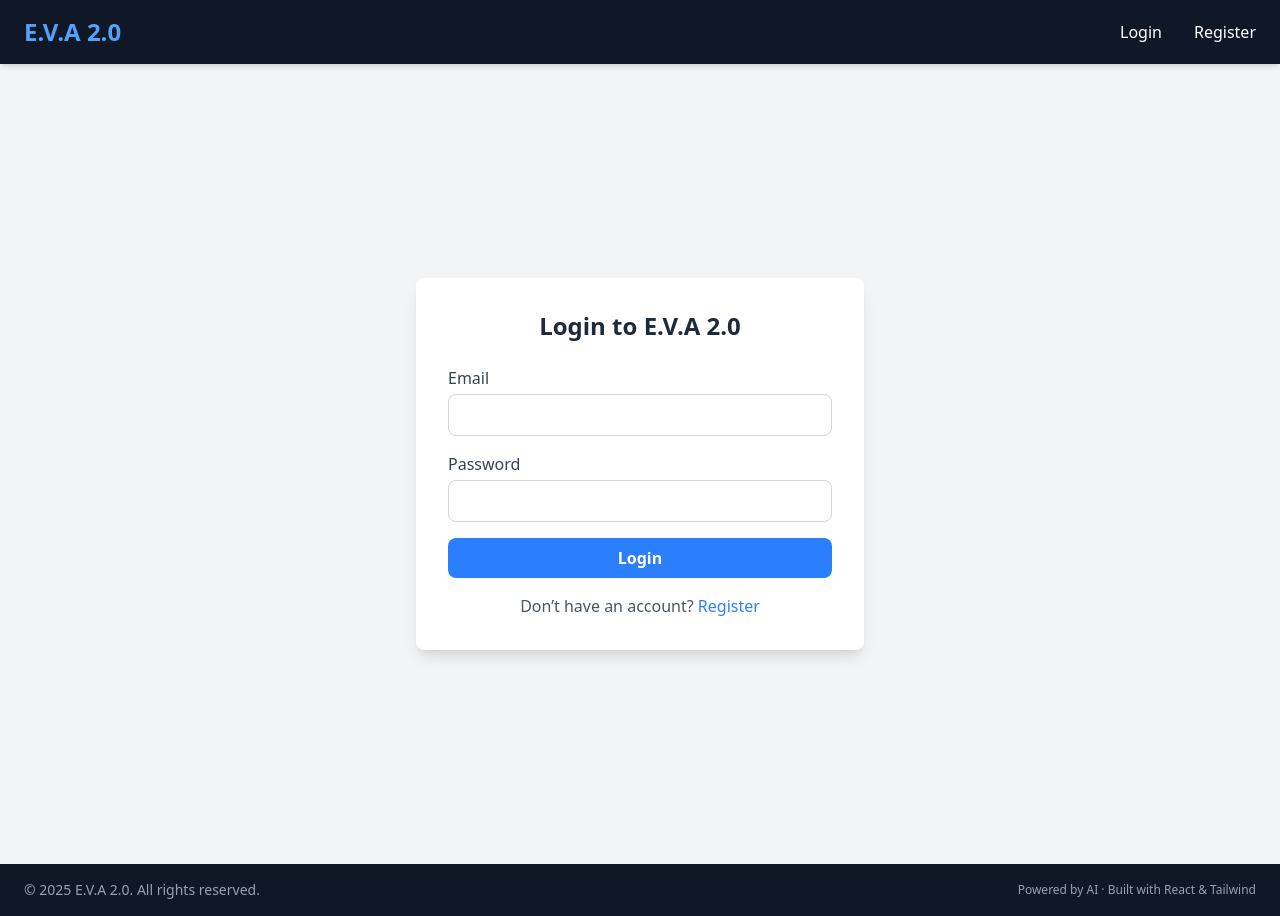
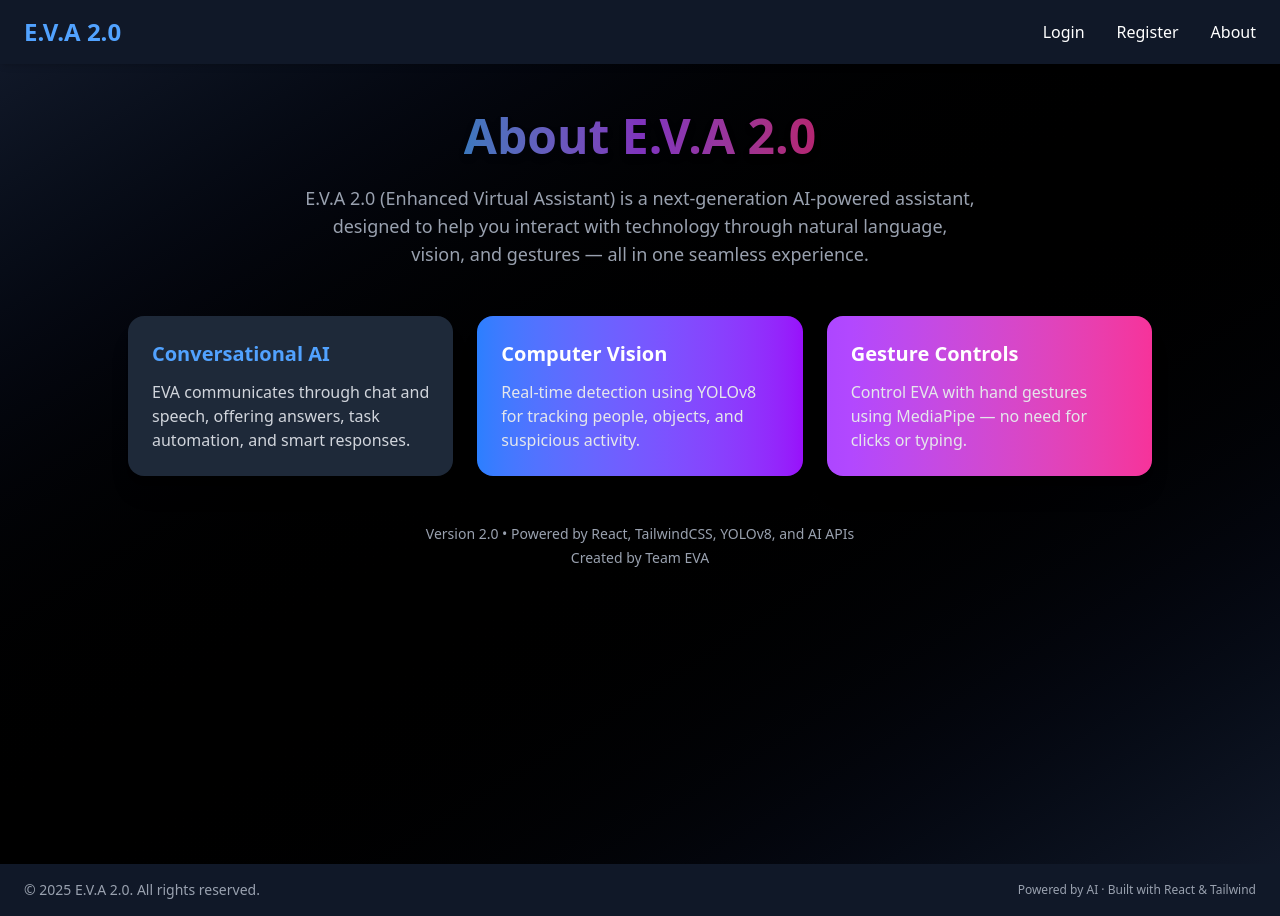
Before and after one commit to dhruvkajla0001/E.V.A_nxt_gen-Enhanced-Virtual-Assistant, a React (Vite) app in the folder eva-2.0/client/project/: page /about in a window 1280 px wide. Before the commit this address led to /login. Built offline with nearby package versions, Linux system fonts and the light colour scheme.

Commit message:
about_addded

```diff
--- a/eva-2.0/client/project/src/App.jsx
+++ b/eva-2.0/client/project/src/App.jsx
@@ -6,6 +6,7 @@ import Register from "./pages/Register";
 import Dashboard from "./pages/Dashboard";
 import Assistant from "./pages/Assistant";
 import Profile from "./pages/Profile";
+import About from "./pages/About";   // <-- Added About Page
 import ProtectedRoute from "./components/Protectedroutes";
 
 function App() {
@@ -21,6 +22,7 @@ function App() {
             {/* Public Routes */}
             <Route path="/login" element={<Login />} />
             <Route path="/register" element={<Register />} />
+            <Route path="/about" element={<About />} /> {/* <-- Public About Route */}
 
             {/* Protected Routes */}
             <Route
--- a/eva-2.0/client/project/src/components/Navbar.jsx
+++ b/eva-2.0/client/project/src/components/Navbar.jsx
@@ -17,8 +17,8 @@ const Navbar = () => {
             <>
               <a href="/dashboard" className="hover:text-blue-400">Dashboard</a>
               <a href="/assistant" className="hover:text-blue-400">Assistant</a>
-              <a href="/logs" className="hover:text-blue-400">Logs</a>
               <a href="/profile" className="hover:text-blue-400">Profile</a>
+              <a href="/about" className="hover:text-blue-400">About</a>
               <span className="text-gray-300">Hi, {user?.username || "User"}</span>
               <button
                 onClick={logout}
@@ -31,6 +31,7 @@ const Navbar = () => {
             <>
               <a href="/login" className="hover:text-blue-400">Login</a>
               <a href="/register" className="hover:text-blue-400">Register</a>
+              <a href="/about" className="hover:text-blue-400">About</a>
             </>
           )}
         </div>
@@ -52,8 +53,8 @@ const Navbar = () => {
               <>
                 <a href="/dashboard" className="hover:text-blue-400">Dashboard</a>
                 <a href="/assistant" className="hover:text-blue-400">Assistant</a>
-                <a href="/logs" className="hover:text-blue-400">Logs</a>
                 <a href="/profile" className="hover:text-blue-400">Profile</a>
+                <a href="/about" className="hover:text-blue-400">About</a>
                 <span className="text-gray-300 mt-2">Hi, {user?.username || "User"}</span>
                 <button
                   onClick={() => {
@@ -69,6 +70,7 @@ const Navbar = () => {
               <>
                 <a href="/login" className="hover:text-blue-400">Login</a>
                 <a href="/register" className="hover:text-blue-400">Register</a>
+                <a href="/about" className="hover:text-blue-400">About</a>
               </>
             )}
           </nav>
--- /dev/null
+++ b/eva-2.0/client/project/src/pages/About.jsx
@@ -0,0 +1,53 @@
+const About = () => {
+  return (
+    <div className="min-h-screen bg-gradient-to-br from-gray-900 via-black to-gray-900 text-white flex flex-col items-center px-6 py-12">
+      {/* Title */}
+      <h1 className="text-5xl font-extrabold bg-gradient-to-r from-blue-400 via-purple-500 to-pink-500 text-transparent bg-clip-text animate-pulse drop-shadow-lg text-center">
+        About E.V.A 2.0
+      </h1>
+
+      <p className="text-gray-400 text-center max-w-2xl mt-6 text-lg">
+        E.V.A 2.0 (Enhanced Virtual Assistant) is a next-generation AI-powered assistant,
+        designed to help you interact with technology through natural language,
+        vision, and gestures — all in one seamless experience.
+      </p>
+
+      {/* Features Section */}
+      <div className="mt-12 grid gap-6 md:grid-cols-3 w-full max-w-5xl">
+        {/* Assistant */}
+        <div className="bg-gray-800 rounded-2xl shadow-xl p-6 hover:shadow-2xl hover:scale-105 transform transition-all duration-300">
+          <h2 className="text-xl font-bold text-blue-400">Conversational AI</h2>
+          <p className="text-gray-300 mt-3">
+            EVA communicates through chat and speech, offering answers, task automation, and smart responses.
+          </p>
+        </div>
+
+        {/* Object Detection */}
+        <div className="bg-gradient-to-r from-blue-500 to-purple-600 rounded-2xl shadow-xl p-6 hover:shadow-2xl hover:scale-105 transform transition-all duration-300">
+          <h2 className="text-xl font-bold">Computer Vision</h2>
+          <p className="text-gray-200 mt-3">
+            Real-time detection using YOLOv8 for tracking people, objects, and suspicious activity.
+          </p>
+        </div>
+
+        {/* Gesture Recognition */}
+        <div className="bg-gradient-to-r from-purple-500 to-pink-500 rounded-2xl shadow-xl p-6 hover:shadow-2xl hover:scale-105 transform transition-all duration-300">
+          <h2 className="text-xl font-bold">Gesture Controls</h2>
+          <p className="text-gray-200 mt-3">
+            Control EVA with hand gestures using MediaPipe — no need for clicks or typing.
+          </p>
+        </div>
+      </div>
+
+      {/* Footer Info */}
+      <div className="mt-12 text-center text-gray-400">
+        <p className="text-sm">
+          Version 2.0 • Powered by React, TailwindCSS, YOLOv8, and AI APIs
+        </p>
+        <p className="text-sm mt-1">Created by Team EVA</p>
+      </div>
+    </div>
+  );
+};
+
+export default About;
```
